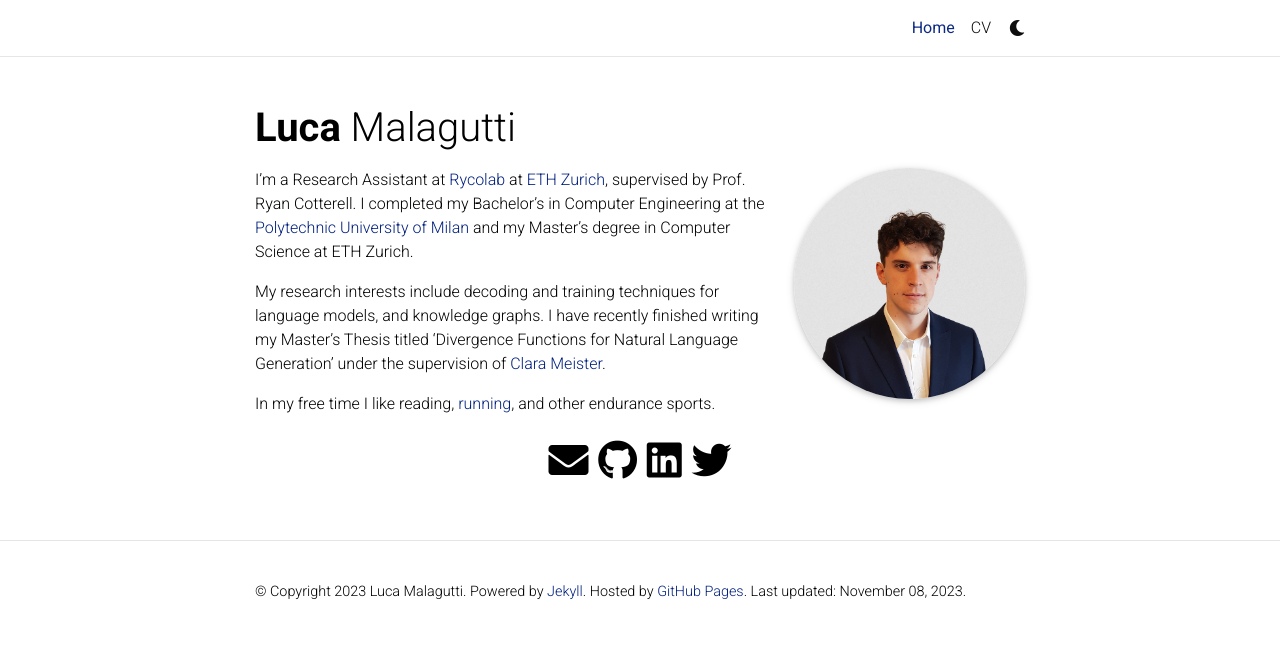
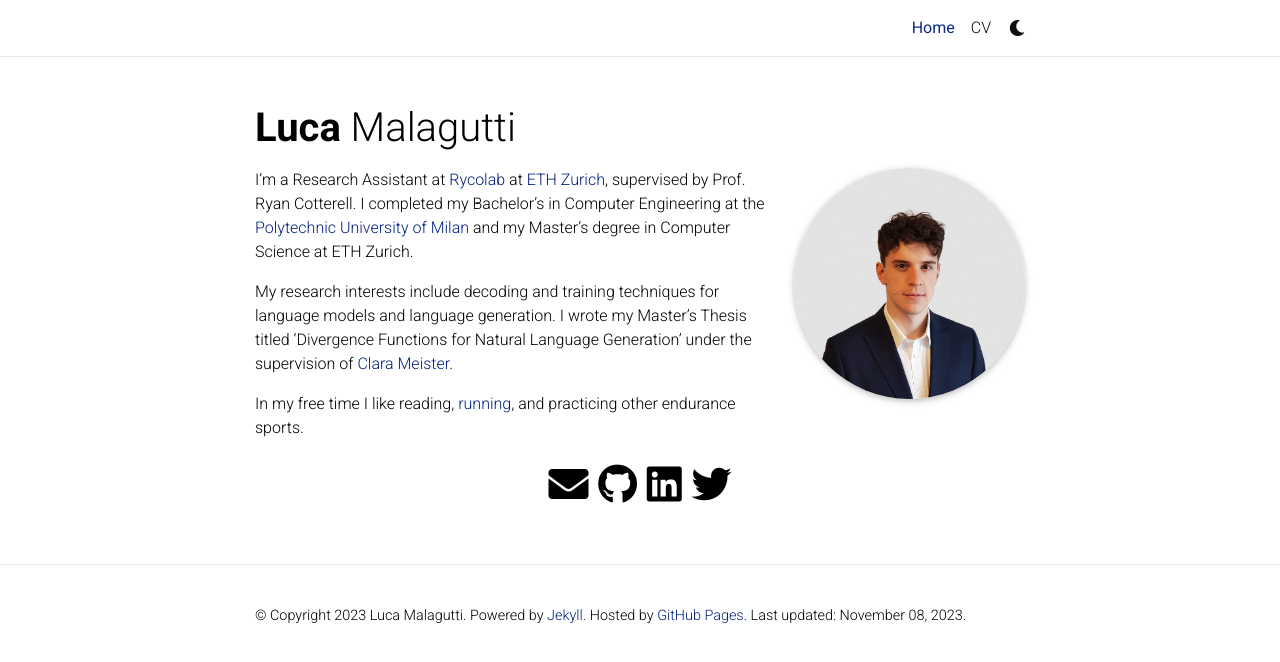
Before and after one commit to LucaMalagutti/LucaMalagutti.github.io, a Jekyll site: the page built from _pages/about.md, in a window 1280 px wide. Shown: the top 662 px of the page. Built offline with Jekyll 4.4.1, drawn with Linux system fonts in a browser that asks for light colours; full-size pictures stand in for the smaller copies a plugin makes; comment, search, counter and statistics services are not loaded; a style sheet for code colours, icons or effects is not loaded.

Commit message:
update CV

```diff
--- a/_pages/about.md
+++ b/_pages/about.md
@@ -17,6 +17,6 @@ social: true  # includes social icons at the bottom of the page
 
 I'm a Research Assistant at [Rycolab](https://rycolab.io/) at [ETH Zurich](https://ethz.ch/en.html), supervised by Prof. Ryan Cotterell. I completed my Bachelor's in Computer Engineering at the [Polytechnic University of Milan](https://polimi.it/en) and my Master's degree in Computer Science at ETH Zurich.
 
-My research interests include decoding and training techniques for language models, and knowledge graphs. I have recently finished writing my Master's Thesis titled 'Divergence Functions for Natural Language Generation'  under the supervision of [Clara Meister](https://cimeister.github.io/).
+My research interests include decoding and training techniques for language models and language generation. I wrote my Master's Thesis titled 'Divergence Functions for Natural Language Generation'  under the supervision of [Clara Meister](https://cimeister.github.io/).
 
-In my free time I like reading, [running](https://www.strava.com/athletes/28181213), and other endurance sports.
+In my free time I like reading, [running](https://www.strava.com/athletes/28181213), and practicing other endurance sports.
```
Also changed, not shown: 1 other file.
